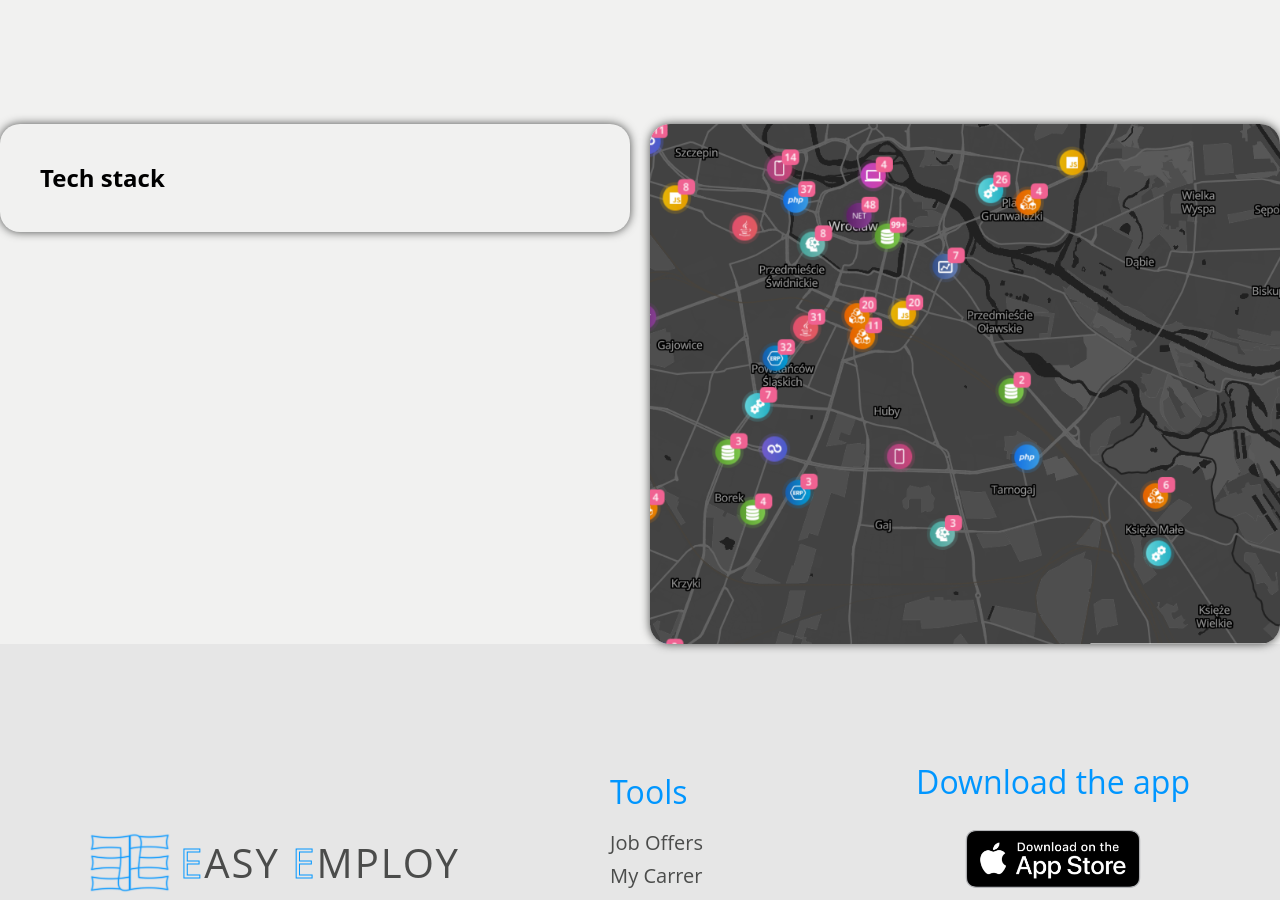
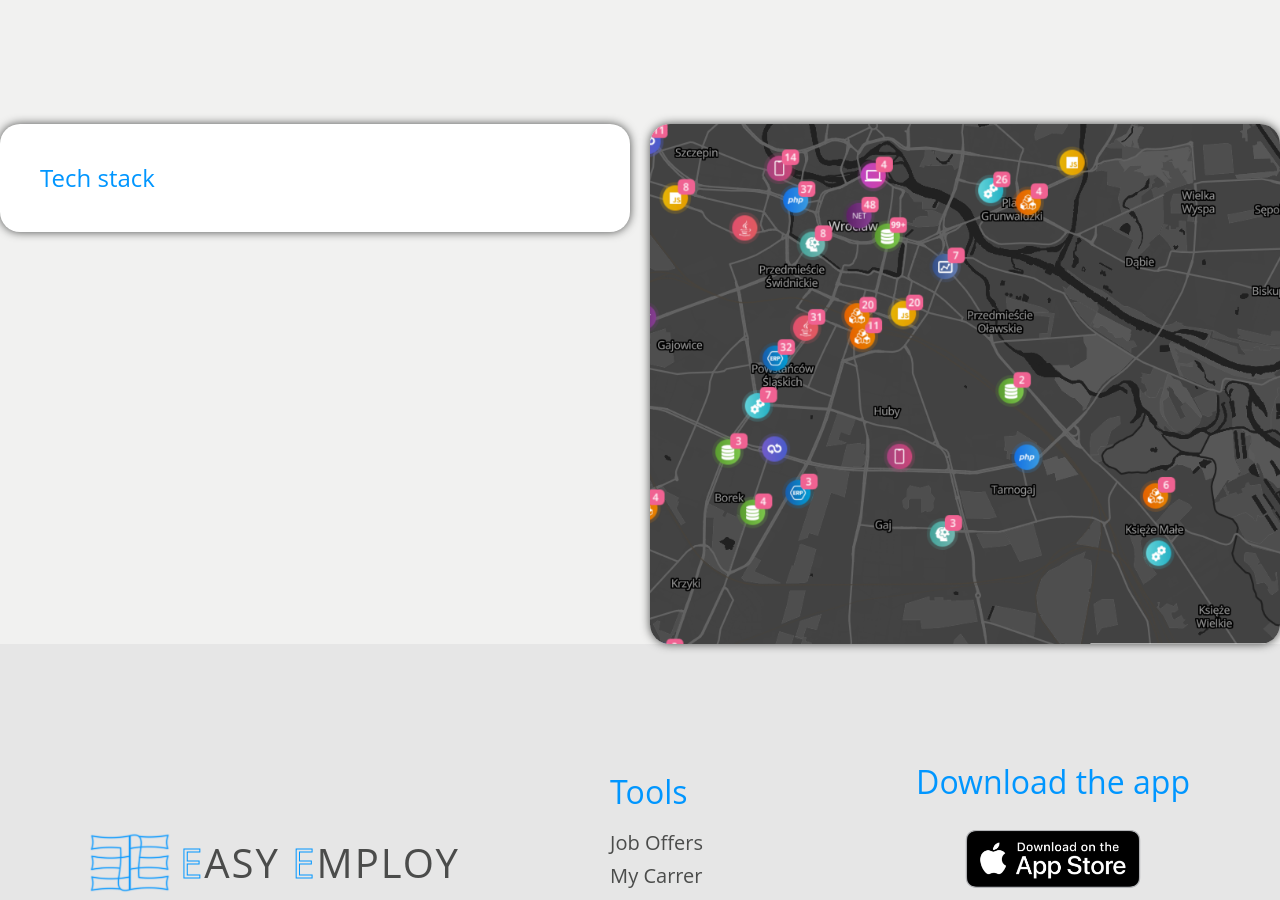
Before and after one commit to mizdebski77/Easy-Employ, a React (Create React App) app: page /Offer/1 in a window 1280 px wide. Shown: the part 900-1800 px from the top of the page. Built offline with nearby package versions, Linux system fonts and the light colour scheme; no server answers.

Commit message:
Styles in title changed

```diff
--- a/src/features/JobOffers/Offers/Offer/styledOffer.ts
+++ b/src/features/JobOffers/Offers/Offer/styledOffer.ts
@@ -16,12 +16,13 @@ export const BasicsInformation = styled.div`
     max-width: 1920px;
     margin: 0 auto;
     margin-bottom: 64px;
+    background: ${({ theme }) => theme.color.thirdColor};
 `;
 
 
 export const Title = styled.h1`
     font-size: 52px;
-    font-weight: normal;
+    font-weight: 600;
     color: ${({ theme }) => theme.color.fontMain};
     margin: 10px;
     padding: 0 0 20px ;
@@ -81,17 +82,19 @@ export const Map = styled.img`
 `;
 
 export const DetailsContainer = styled.div`
-
 `;
 
 export const DetailsSection = styled.div`
     box-shadow: 0 0 10px ${({ theme }) => theme.color.fontSecond};
     border-radius: 20px;
+    background: ${({ theme }) => theme.color.secondColor};
 `;
 
 export const DetailTitle = styled.h2`
     padding: 40px;
     margin: 0;
+    font-weight: normal;
+    color: ${({ theme }) => theme.color.fontMain};
 `;
 
 export const DetailsSpan = styled.span`
```
